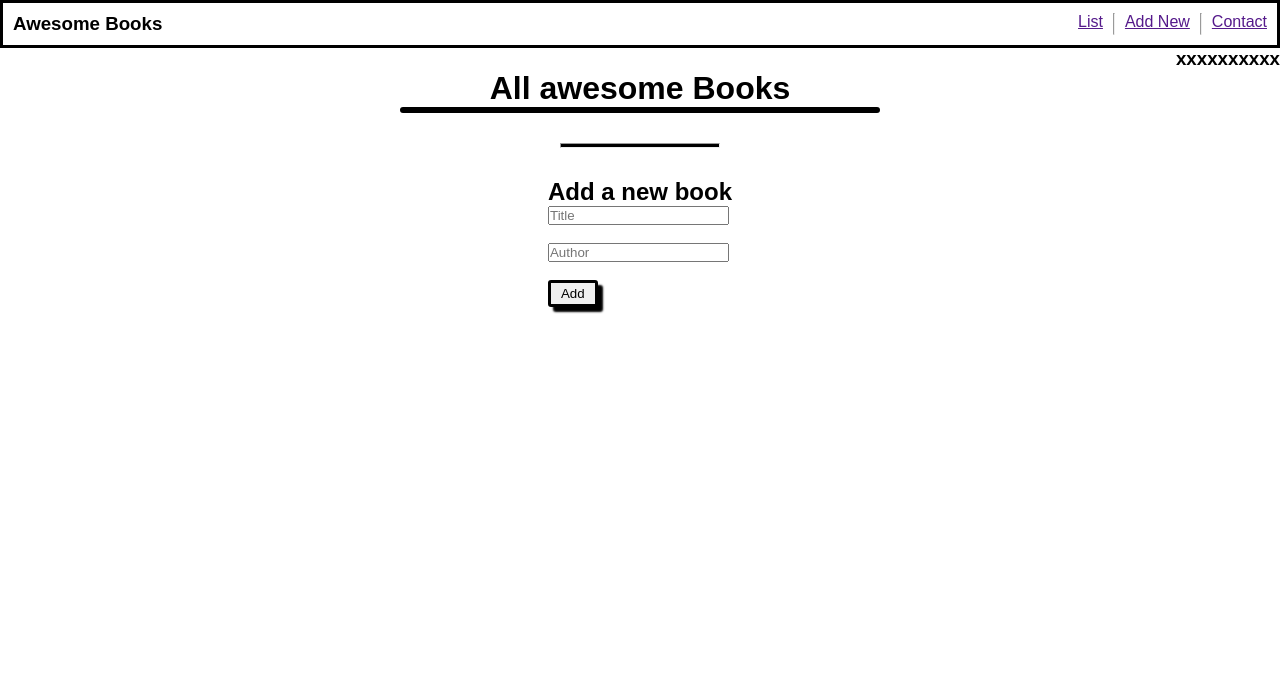
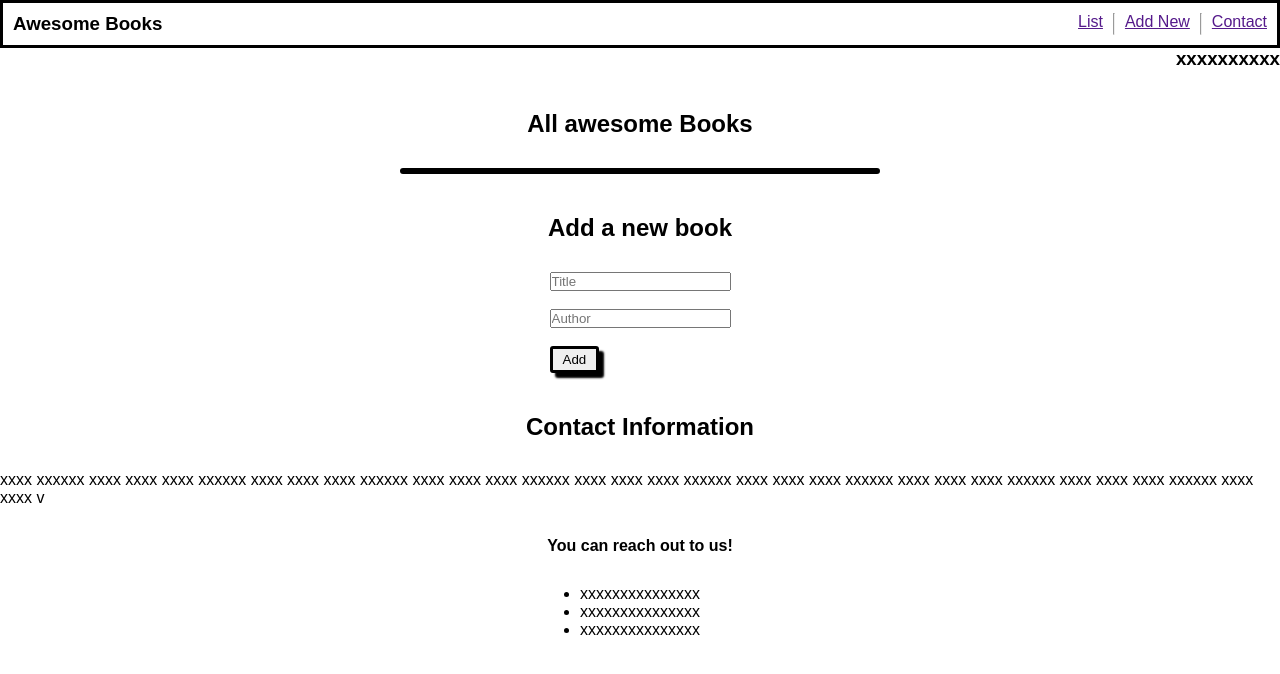
Before and after one commit to binhussen/awesome-books, a website: page index.html in a window 1280 px wide. Drawn offline with Linux system fonts and the light colour scheme.

Commit message:
create contact section

```diff
--- a/index.html
+++ b/index.html
@@ -27,12 +27,13 @@
           </div>
       </div>
     </header>
-    <div class="container">
-      <h1 class="listTitle">All awesome Books</h1>
+    <div class="container" id="ListSection">
+      <h2 class="listTitle">All awesome Books</h2>
       <div class="data-container"></div>
-      <hr class="hr" />
+    </div>
+    <div class="container" id="AddNewSection">
+      <h2>Add a new book</h2>
       <form class="form">
-        <h2>Add a new book</h2>
         <div>
           <input type="text" name="title" id="title" placeholder="Title" />
         </div>
@@ -44,6 +45,16 @@
         <input class="btn" id="submit" type="submit" value="Add" />
       </form>
     </div>
+    <div class="container" id="ContactSection">
+      <h2>Contact Information</h2>
+      <p class="contactText">xxxx xxxxxx xxxx xxxx xxxx xxxxxx xxxx xxxx xxxx xxxxxx xxxx xxxx xxxx xxxxxx xxxx xxxx xxxx xxxxxx xxxx xxxx xxxx xxxxxx xxxx xxxx xxxx xxxxxx xxxx xxxx xxxx xxxxxx xxxx xxxx v</p>
+      <h4>You can reach out to us!</h4>
+      <ul>
+        <li><span>xxxxxxxxxxxxxxx</span></li>
+        <li><span>xxxxxxxxxxxxxxx</span></li>
+        <li><span>xxxxxxxxxxxxxxx</span></li>
+      </ul>
+    </div>
     <script src="scripts.js"></script>
   </body>
 </html>
--- a/styles.css
+++ b/styles.css
@@ -8,8 +8,10 @@
 .container {
   display: flex;
   flex-direction: column;
-  justify-content: center;
+  justify-content: space-evenly;
+  gap: 30px;
   align-items: center;
+  margin: 40px auto;
 }
 
 .data-container {
@@ -59,3 +61,11 @@
 .dateTime {
   text-align: end;
 }
+
+.NonVisible {
+  display: none;
+}
+
+.Visible {
+  display: block;
+}
```
